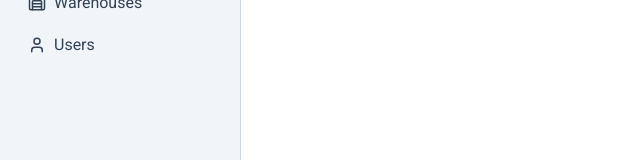
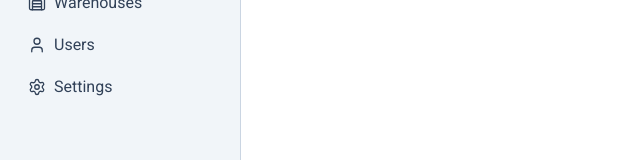
Before and after one commit to Prime0XX00/storage, a React (Vite) app in the folder frontend/: page / in a window 1280 px wide. Shown: the part 127-287 px from the top of the page, without its empty margins (0-640 px from the left). Built offline with nearby package versions, Linux system fonts and the light colour scheme.

Commit message:
router wildcard, sidebar settings

```diff
--- a/frontend/src/App.tsx
+++ b/frontend/src/App.tsx
@@ -26,6 +26,10 @@ function App() {
 							path="users"
 							element={<></>}
 						/>
+						<Route
+							path="*"
+							element={<></>}
+						></Route>
 					</Route>
 				</Routes>
 			</QueryClientProvider>
--- a/frontend/src/components/IconButton.tsx
+++ b/frontend/src/components/IconButton.tsx
@@ -17,6 +17,7 @@ const IconButton = ({
 		>
 			<DynamicIcon
 				name={icon}
+				strokeWidth={1.75}
 				size={18}
 			></DynamicIcon>
 		</button>
--- a/frontend/src/components/layouts/basic/sidebar/Sidebar.tsx
+++ b/frontend/src/components/layouts/basic/sidebar/Sidebar.tsx
@@ -32,6 +32,12 @@ const Sidebar = (): React.JSX.Element => {
 				title="Users"
 				to="users"
 			></SidebarLink>
+
+			<SidebarLink
+				icon={"settings"}
+				title="Settings"
+				to="settings"
+			></SidebarLink>
 		</div>
 	);
 };
--- a/frontend/src/components/layouts/basic/sidebar/SidebarLink.tsx
+++ b/frontend/src/components/layouts/basic/sidebar/SidebarLink.tsx
@@ -27,9 +27,10 @@ const SidebarLink = ({
 			<DynamicIcon
 				name={icon}
 				size={18}
+				strokeWidth={1.75}
 				className="min-w-4.5"
 			></DynamicIcon>
-			<span className={`sidebar-link-title`}>{title}</span>
+			<span className={`sidebar-link-title w-full`}>{title}</span>
 		</NavLink>
 	);
 };
```
